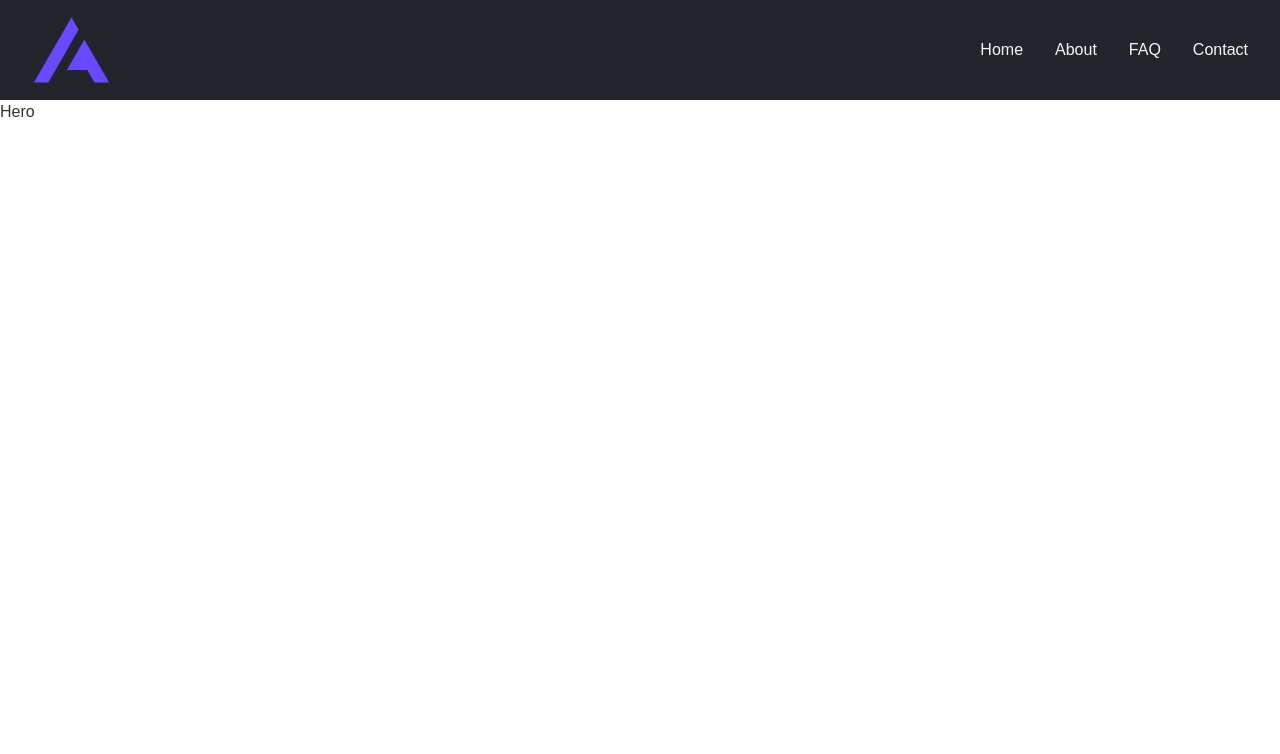
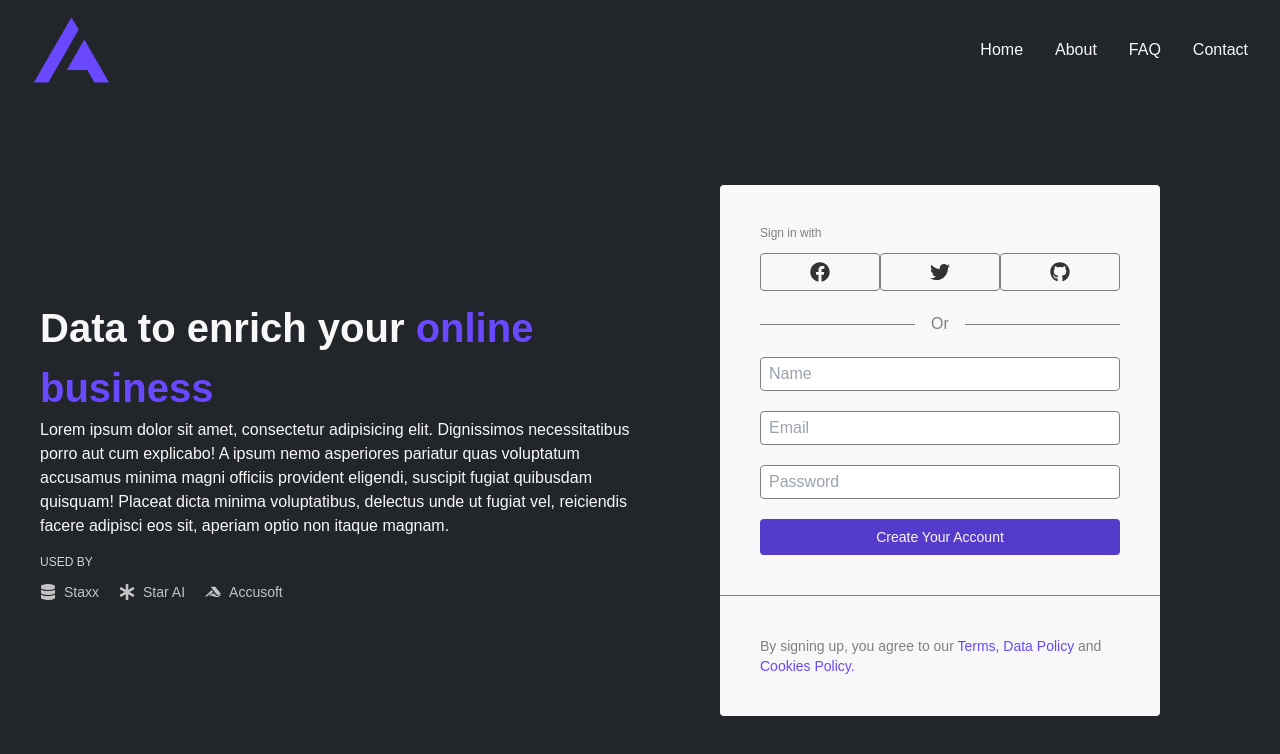
Before and after one commit to buiminh15/reactjs_portfolio, a React (Create React App) app: page /navbar-responsive in a window 1280 px wide. Shown: the top 754 px of the page. Built offline with nearby package versions, Linux system fonts and the light colour scheme.

Commit message:
feat: add hero

```diff
--- a/src/components/NavbarResponsive/Hero.js
+++ b/src/components/NavbarResponsive/Hero.js
@@ -1,9 +1,132 @@
-import React from 'react'
+import React from "react";
+import {
+  FaDatabase,
+  FaAsterisk,
+  FaAccusoft,
+  FaFacebook,
+  FaTwitter,
+  FaGithub,
+} from "react-icons/fa";
+import { IconWrapper } from "../common";
+
+function FormAuth() {
+  return (
+    <div className="bg-[#f8f8f8] rounded w-full text-[#808080]">
+      <div className="p-10">
+        <p className="text-xs">Sign in with</p>
+        <div className="flex items-center mt-3 cursor-pointer">
+          <div className="flex-1 flex py-2 items-center justify-center border border-[#808080] rounded">
+            <IconWrapper
+              element={<FaFacebook />}
+              styleProvider={{ size: 20, className: "text-[#333]" }}
+            />{" "}
+          </div>
+          <div className="flex-1 flex py-2 items-center justify-center border border-[#808080] rounded">
+            <IconWrapper
+              element={<FaTwitter />}
+              styleProvider={{ size: 20, className: "text-[#333]" }}
+            />
+          </div>
+          <div className="flex-1 flex py-2 items-center justify-center border border-[#808080] rounded">
+            <IconWrapper
+              element={<FaGithub />}
+              styleProvider={{ size: 20, className: "text-[#333]" }}
+            />
+          </div>
+        </div>
+        <div className="w-full text-center border-b border-[#808080] my-[2rem] leading-[1px]">
+          <span className="bg-[#f8f8f8] px-4">Or</span>
+        </div>
+        <form action="" className="flex flex-col gap-5">
+          <input
+            type="text"
+            className="w-full py-1 px-2 border border-[#808080] rounded outline-none"
+            placeholder="Name"
+          />
+          <input
+            type="email"
+            className="w-full py-1 px-2 border border-[#808080] rounded outline-none"
+            placeholder="Email"
+          />
+          <input
+            type="password"
+            className="w-full py-1 px-2 border border-[#808080] rounded outline-none"
+            placeholder="Password"
+          />
+        </form>
+
+        <a
+          href="#"
+          className="rounded bg-[#553bcb] text-[#f8f8f8] text-sm flex items-center justify-center mt-5 py-2 hover:bg-[#36119c] hover:text-white duration-150 ease-in-out"
+        >
+          Create Your Account
+        </a>
+      </div>
+      <div className="border-b border-[#808080]"></div>
+      <p className="p-10 text-sm">
+        By signing up, you agree to our{" "}
+        <span className="text-[#6948ff]">Terms, Data Policy</span> and{" "}
+        <span className="text-[#6948ff]">Cookies Policy.</span>
+      </p>
+    </div>
+  );
+}
 
 function Hero() {
   return (
-    <div>Hero</div>
-  )
+    <section className=" bg-[#22262a]">
+      <div className="max-w-7xl mx-auto">
+        <div className="grid grid-cols-1 lg:grid-cols-2 w-full min-h-[calc(100vh-100px)] p-10">
+          <div className="text-[#f8f8f8] flex flex-col justify-center">
+            <h2 className="text-[40px] font-bold">
+              Data to enrich your{" "}
+              <span className="text-[40px] font-bold text-[#6948ff]">
+                online business
+              </span>
+            </h2>
+
+            <p>
+              Lorem ipsum dolor sit amet, consectetur adipisicing elit.
+              Dignissimos necessitatibus porro aut cum explicabo! A ipsum nemo
+              asperiores pariatur quas voluptatum accusamus minima magni
+              officiis provident eligendi, suscipit fugiat quibusdam quisquam!
+              Placeat dicta minima voluptatibus, delectus unde ut fugiat vel,
+              reiciendis facere adipisci eos sit, aperiam optio non itaque
+              magnam.
+            </p>
+
+            <p className="text-[#d3d3d3] text-xs uppercase mt-4">used by</p>
+            <div className="flex items-center gap-5 mt-3">
+              <span className="text-[#c3c3c3] flex items-center gap-2 text-sm">
+                <IconWrapper
+                  element={<FaDatabase />}
+                  styleProvider={{ size: 16 }}
+                />{" "}
+                Staxx
+              </span>
+              <span className="text-[#c3c3c3] flex items-center gap-2 text-sm">
+                <IconWrapper
+                  element={<FaAsterisk />}
+                  styleProvider={{ size: 16 }}
+                />{" "}
+                Star AI
+              </span>
+              <span className="text-[#c3c3c3] flex items-center gap-2 text-sm">
+                <IconWrapper
+                  element={<FaAccusoft />}
+                  styleProvider={{ size: 16 }}
+                />{" "}
+                Accusoft
+              </span>
+            </div>
+          </div>
+          <div className="flex items-center justify-center mt-12 px-5 md:px-20 lg:mt-0">
+            <FormAuth />
+          </div>
+        </div>
+      </div>
+    </section>
+  );
 }
 
-export default Hero
+export default Hero;
--- a/src/components/NavbarResponsive/Navbar.js
+++ b/src/components/NavbarResponsive/Navbar.js
@@ -4,13 +4,14 @@ import { FaBars, FaTimes } from "react-icons/fa";
 import { IconWrapper } from "../common";
 function Navbar() {
   const [click, setClick] = useState(false);
-  const navbarStyle = click
   return (
-    <header className="flex items-center justify-between bg-[#22262a] h-[100px] px-8">
+    <header className="flex items-center justify-between bg-[#22262a] h-[100px] px-8 text-[#f8f8f8]">
       <img src={Logo} alt="logo" className="cursor-pointer object-cover w-20" />
 
-      <nav className="text-[#f8f8f8]">
-        <ul className={`${click ? 'fixed top-[100px] left-0 w-full h-full bg-[#22262a] text-center text-2xl ' : 'hidden' } md:flex md:gap-8`}>
+      {/* menu  */}
+      <ul
+        className={`hidden md:flex md:gap-8 `}
+      >
         <li className="my-2 md:my-0 cursor-pointer hover:text-[#808080] duration-200 ease-in">
           Home
         </li>
@@ -24,20 +25,47 @@ function Navbar() {
           Contact
         </li>
       </ul>
-      </nav>
+
       <div className="md:hidden" onClick={() => setClick(!click)}>
         {click ? (
           <IconWrapper
             element={<FaTimes />}
-            styleProvider={{ className: "text-[#f8f8f8] cursor-pointer", size: 30 }}
+            styleProvider={{
+              className: " cursor-pointer",
+              size: 30,
+            }}
           />
         ) : (
           <IconWrapper
             element={<FaBars />}
-            styleProvider={{ className: "text-[#f8f8f8] cursor-pointer", size: 30 }}
+            styleProvider={{
+              className: " cursor-pointer",
+              size: 30,
+            }}
           />
         )}
       </div>
+      {/* mobile menu */}
+
+      <ul
+        className={`${
+          click ? "left-0" : "-left-[100%]"
+        } fixed top-[100px] w-full h-full bg-[#22262a] text-center text-2xl transition-all duration-300 ease-out `}
+      >
+        <li className="my-8 md:my-0 cursor-pointer hover:text-[#808080] duration-200 ease-in">
+          Home
+        </li>
+        <li className="my-8 md:my-0 cursor-pointer hover:text-[#808080] duration-200 ease-in">
+          About
+        </li>
+        <li className="my-8 md:my-0 cursor-pointer hover:text-[#808080] duration-200 ease-in">
+          FAQ
+        </li>
+        <li className="my-8 md:my-0 cursor-pointer hover:text-[#808080] duration-200 ease-in">
+          Contact
+        </li>
+      </ul>
+
     </header>
   );
 }
```
Lines whose indentation alone changed are shown as unchanged.
